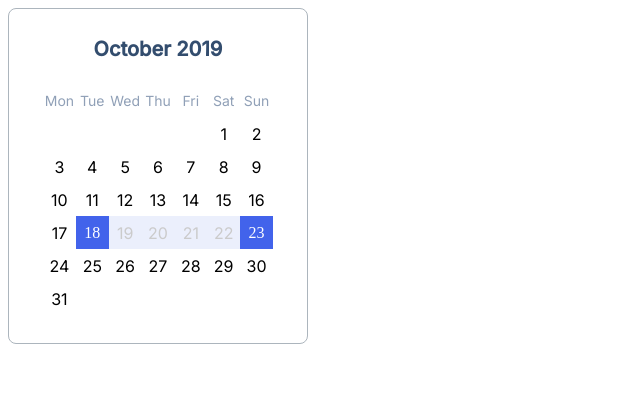
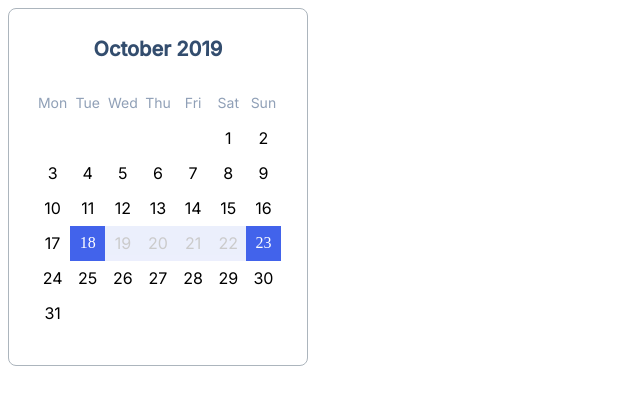
Before and after one commit to js-tasks-ru/htmlcss-20230411_svetlana87, a website: page 05-lection3/03-calendar/index.html in a window 1280 px wide. Shown: the whole page, without its empty margins (0-640 px from the left). Drawn offline with Linux system fonts and the light colour scheme.

Commit message:
Календарь v3

```diff
--- a/05-lection3/03-calendar/calendar.css
+++ b/05-lection3/03-calendar/calendar.css
@@ -3,7 +3,7 @@
     background: var(--white);
     border: 1px solid var(--grey-3);
     border-radius: 8px;
-    padding: 28px 34px;
+    padding: 28px 26px 34px;
     /* todo move to main after PR */
     --calendar_title_color: #334D6E;
     --calendar_item_day: #90A0B7;
```
